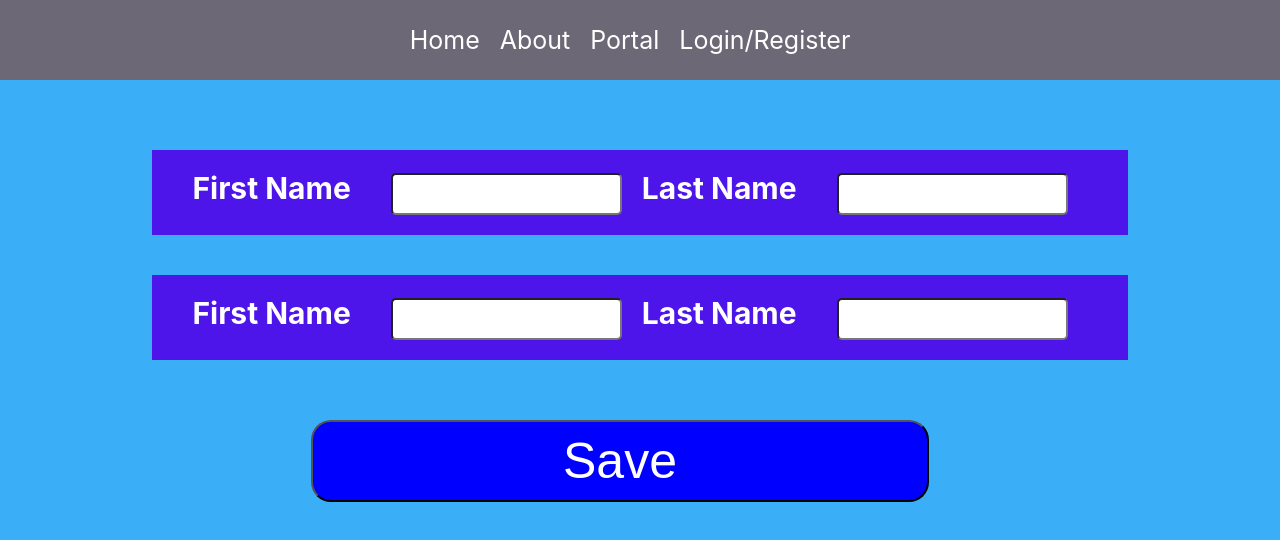
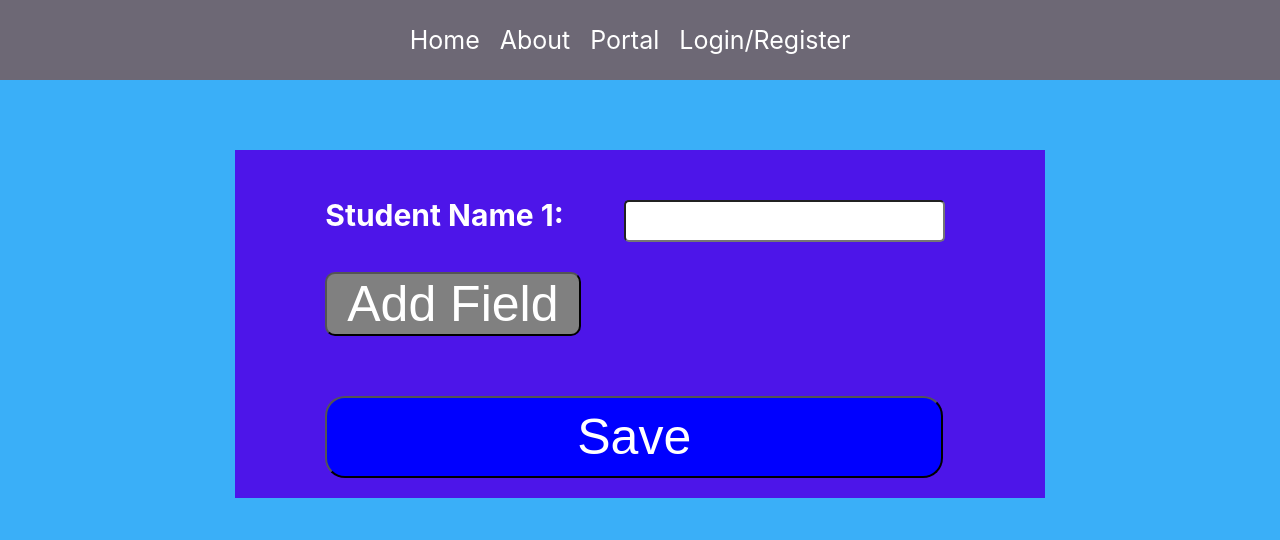
Before and after one commit to catmig1992/attendence--app, a React (Create React App) app in the folder client/: page /create in a window 1280 px wide. Shown: the top 540 px of the page. Built offline with nearby package versions, Linux system fonts and the light colour scheme.

Commit message:
Revised the Roster Form and it has add field button

```diff
--- a/client/src/App.css
+++ b/client/src/App.css
@@ -58,12 +58,31 @@
   padding-top: 10px;
   padding-bottom: 10px;
   border-radius: 20px;
+  margin-top:60px;
 }
 
-.name{
+.addfield{
+background-color: gray;
+color: white;
+padding-left:20px;
+padding-right:20px;
+margin-top:30px;
+text-align:center;
+align-content: center;
+font-size:50px;
+border-radius: 10px;
+}
+
+.field{
+  margin-left:60px;
+  padding-left:100px;
+  margin-top:30px;
+}
+.form{
   margin-left:20px;
   margin-right:40px;
   font-size: 30px;
+  padding-left:50px;
 }
 
 
@@ -104,6 +123,7 @@ body {
 .create{
   text-align:center;
   margin-left:320px;
+  margin-right:320px;
   background-color:blue;
   padding:30px;
   padding-right:100px;
@@ -134,16 +154,19 @@ a:link {
 /*/////buttons///*/
 .grid-container {
   display: grid;
-  grid-template-columns: auto auto auto auto auto;
+  grid-template-columns: auto auto;
   margin: 80px;
   grid-gap: 10px;
   background-color: #4d15e9;
   padding: 5px;
 }
 
-.withdrawal{
-  background-color: rgb(151, 6, 6);
+.absent{
+  background-color: rgb(255, 119, 16);
   padding: 20px;
+  padding-left:95px;
+  padding-right:95px;
+  margin-left: 90px;
   color: white;
   font-family: Arial, Helvetica, sans-serif;
   font-weight: bold;
@@ -151,47 +174,12 @@ a:link {
   border-radius: 10px;
 }
 
-.enrolled{
-  background-color: rgb(6, 83, 109);
-  padding: 20px;
-  padding-left:30px;
-  padding-right:30px;
-  color: white;
-  font-family: Arial, Helvetica, sans-serif;
-  font-weight: bold;
-  font-size: 20px;
-  border-radius: 10px;
-}
-
-.absent{
-  background-color: rgb(255, 119, 16);
-  padding: 20px;
-  padding-left:35px;
-  padding-right:35px;
-  color: white;
-  font-family: Arial, Helvetica, sans-serif;
-  font-weight: bold;
-  font-size: 20px;
-  border-radius: 10px;
-}
-
-.late{
-  background-color: rgb(217, 180, 17);
-  padding: 20px;
-  padding-left:45px;
-  padding-right:45px;
-  color: white;
-  font-family: Arial, Helvetica, sans-serif;
-  font-weight: bold;
-  font-size: 20px;
-  border-radius: 10px;
-}
 
 .present{
   background-color: rgb(7, 139, 20);
   padding: 20px;
-  padding-left:29px;
-  padding-right:29px;
+  padding-left:95px;
+  padding-right:95px;
   color: white;
   font-family: Arial, Helvetica, sans-serif;
   font-weight: bold;
--- /dev/null
+++ b/client/src/components/fieldform.jsx
@@ -0,0 +1,30 @@
+import React, { useState } from "react";
+
+function FieldForm() {
+  const [fieldCount, setFieldCount] = useState(1);
+  const [fields, setFields] = useState([{ id: 1, name: "field-1" }]);
+
+  function addField() {
+    const newFieldCount = fieldCount + 1;
+    const newFields = [...fields, { id: newFieldCount, name: `field-${newFieldCount}` }];
+    setFieldCount(newFieldCount);
+    setFields(newFields);
+  }
+
+  return (
+    <div>
+      {fields.map((field) => (
+        <div key={field.id}>
+          <label htmlFor={field.name}>Student Name {field.id}:</label>
+          <input type="text" id={field.name} name={field.name} class="field"/>
+        </div>
+      ))}
+
+      <button type="button" onClick={addField} class="addfield">
+        Add Field
+      </button>
+    </div>
+  );
+}
+
+export default FieldForm;
--- a/client/src/pages/create.jsx
+++ b/client/src/pages/create.jsx
@@ -25,36 +25,25 @@ function FieldForm() {
 
     */
 
+import FieldForm from "../components/fieldform";
+
 
 
 
 
 export const Create = () => {
     return (
-        <><div className="form-group-attendance">
-            <form className="form">
-                <label for="first-name" class="name">First Name</label>
-                <input type="text" id="first-name" name="first-name" required />
 
-                <label for="last-name"class="name">Last Name</label>
-                <input type="text" id="last-name" name="last-name" required />
-            </form>
-        </div><div className="form-group-attendance2">
-                <form className="form">
-                    <label for="first-name" class="name">First Name</label>
-                    <input type="text" id="first-name" name="first-name" required />
-
-                    <label for="last-name" class="name">Last Name</label>
-                    <input type="text" id="last-name" name="last-name" required />
-                </form>
-
-
-            </div><div className="form-group-attendance3">
-
-<button class="save"type="submit">Save</button>
+<div className="form-group-attendance">
+<form className="form" method="POST" action="/portal">
+              <FieldForm class="form"/>
+              <button class="save"type="submit">Save</button>
+              </form>
+              </div>
 
 
 
-        </div></>
+
+
     );
   };
--- a/client/src/pages/portal.jsx
+++ b/client/src/pages/portal.jsx
@@ -12,24 +12,9 @@ export const Portal = () => {
 
 
       <div class="grid-container">
-        <form action="/delete/:id" method="post">
-          <button type="submit" class="withdrawal">
-            Withdrawal
-          </button>
-        </form>
-        <form action="/add/:id" method="post">
-          <button type="submit" class="enrolled">
-            Enrolled
-          </button>
-        </form>
         <form action="/add/:id" method="post">
           <button type="submit" class="absent">
             Absent
-          </button>
-        </form>
-        <form action="/add/:id" method="post">
-          <button type="submit" class="late">
-            Late
           </button>
         </form>
         <form action="/add/:id" method="post">
```
Also changed, not shown: 2 other files (tests, documents, lock files or other folders).
